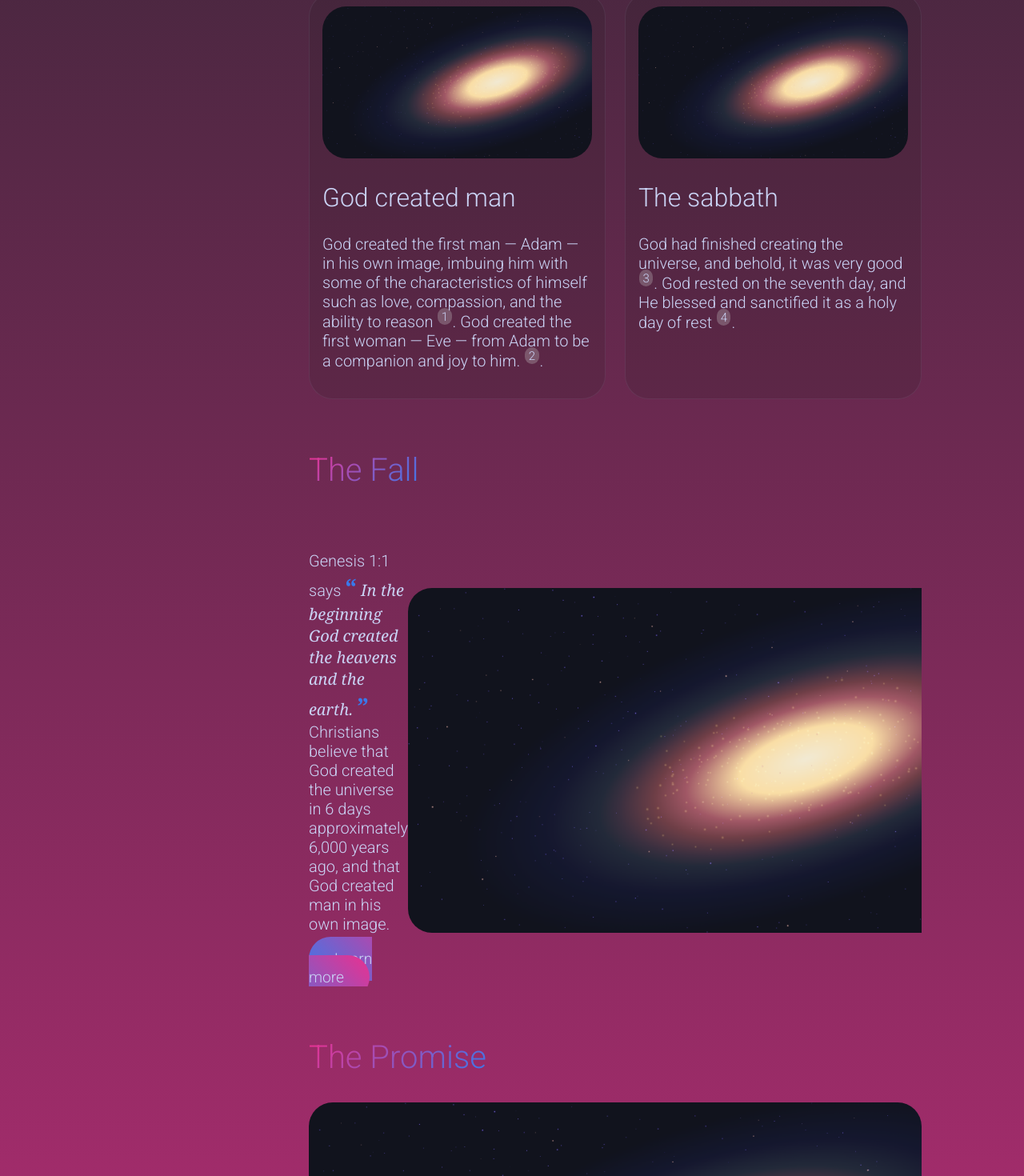
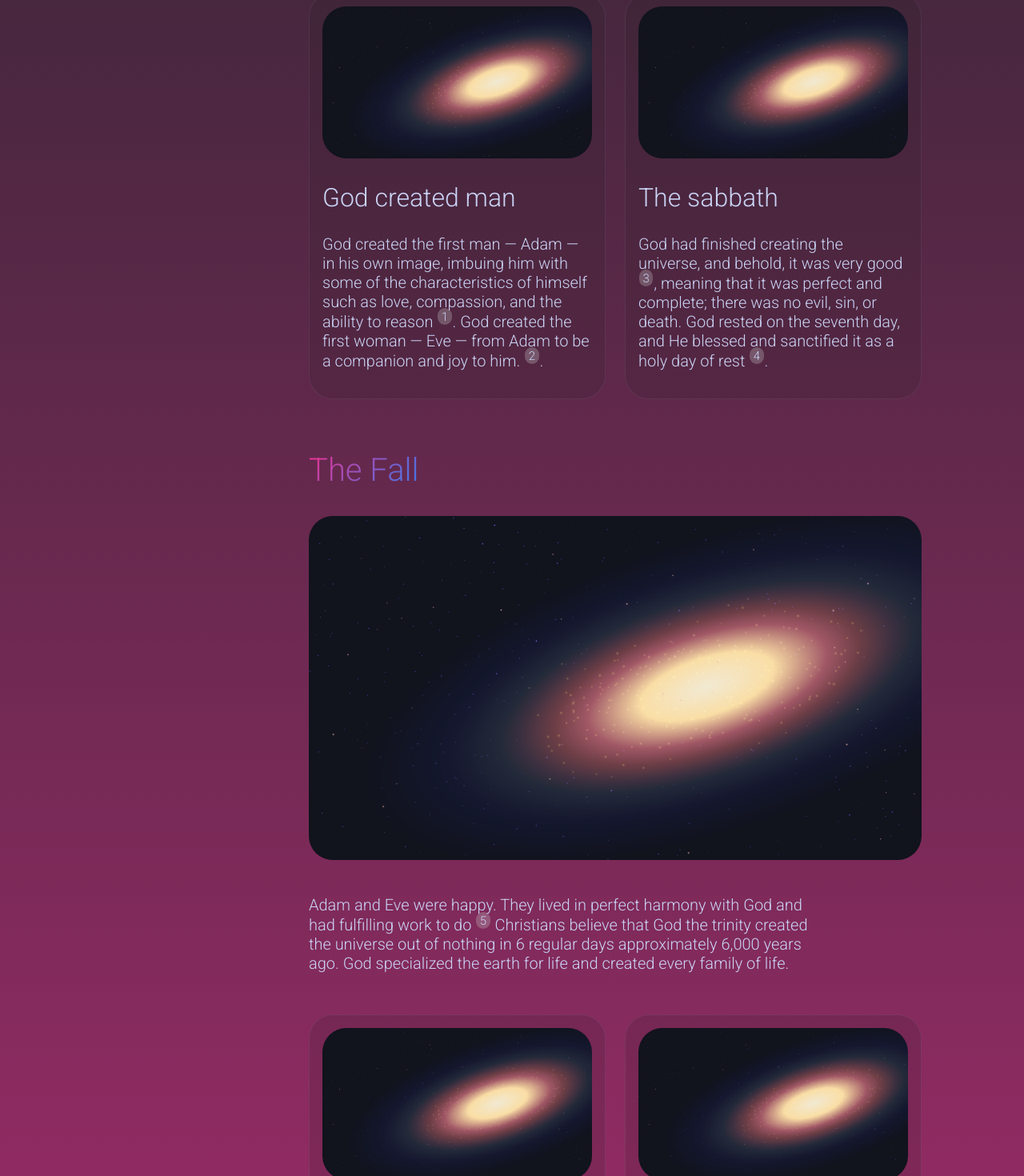
Before and after one commit to Falconbird18/firm-foundation, a SvelteKit app: page /basics in a window 1280 px wide. Shown: the part 1287-2757 px from the top of the page at 80% size. Built offline with nearby package versions, Linux system fonts and the light colour scheme.

Commit message:
Update bible verses to support quotes.

```diff
--- a/src/lib/components/BibleCitation.svelte
+++ b/src/lib/components/BibleCitation.svelte
@@ -19,11 +19,17 @@
     });
 
     // Reactive statement to process verseText for inline verse numbers
-    // Looks for placeholders like [v2], [v3] and replaces them with styled <sup> tags.
-    $: processedVerseText = verseText.replace(
-        /\[v(\d+)\]/g,
-        '<sup class="verse-num-ingroup">$1</sup> ', // $1 is the captured number, add a space after
-    );
+    $: processedVerseText = (String(verseText ?? '')) // Ensure verseText is treated as a string, defaulting null/undefined to empty string
+        .replace(
+            /\[v(\d+)\]/g,
+            // Use single quotes for HTML attributes to avoid conflict with quote processing
+            "<sup class='verse-num-ingroup'>$1</sup> "
+        )
+        .replace(
+            /"([^"]+)"/g, // Matches text between double quotes. $1 captures the content inside.
+            // Use single quotes for HTML attributes here too for consistency, and typographic quotes for content
+            "<span class='verse-quote'>“$1”</span>"
+        );
 </script>
 
 <span class="citation-wrapper" title={verseRef || "View citation"}>
@@ -64,13 +70,12 @@
         min-width: 250px;
         max-width: 400px;
         padding: 1rem;
-        /* Updated background properties for proper blur effect */
         background-color: var(--background-2-trans);
-        backdrop-filter: blur(50px);
+        backdrop-filter: blur(150px);
         border: var(--border);
         border-radius: var(--primary-radius);
         box-shadow: 0 4px 6px rgba(0, 0, 0, 0.1);
-        z-index: 100;
+        z-index: 1000;
         text-align: left;
         font-size: 0.9rem;
         line-height: 1.5;
@@ -95,11 +100,15 @@
 
     /* Style for inline verse numbers within the popover text */
     :global(.verse-num-ingroup) {
-        /* Use :global if <sup> is directly in slot, not needed here as it's generated */
-        font-weight: 600; /* Make them slightly bolder */
-        font-size: 0.75em; /* Slightly smaller than surrounding text */
-        vertical-align: super; /* Ensure proper superscript alignment */
-        margin: 0 0.1em; /* Tiny bit of space around the number */
-        color: var(--primary); /* Use primary color or another subtle color */
+        font-weight: 600;
+        font-size: 0.75em;
+        vertical-align: super;
+        margin: 0 0.1em;
+        color: var(--primary);
+    }
+
+    /* Style for quoted text within the popover */
+    :global(.verse-quote) {
+        font-style: italic;
     }
 </style>
--- a/src/routes/basics/+page.svelte
+++ b/src/routes/basics/+page.svelte
@@ -169,28 +169,52 @@
                     <h2>The sabbath</h2>
                     <p>
                         God had finished creating the universe, and behold, it was very good
-                        <BibleCitation verseRef="Genesis 1:31" verseText="God saw all that He had made, and behold, it was very good. And there was evening and there was morning, the sixth day." />.
+                        <BibleCitation verseRef="Genesis 1:31" verseText="God saw all that He had made, and behold, it was very good. And there was evening and there was morning, the sixth day." />,
+                        meaning that it was perfect and complete; there was no evil, sin, or death.
+                        God rested on the seventh day, and He blessed and sanctified it as a holy day of rest
+                        <BibleCitation verseRef="Genesis 2:2-3" verseText={'[v2]By the seventh day God completed His work which He had done, and He rested on the seventh day from all His work which He had done. [v3]Then God blessed the seventh day and sanctified it, because in it He rested from all His work which God had created and made.'} />.
+                    </p>
+                </div>
+            </div>
+        </section>
+        <section class="content-section" id="the-fall">
+            <h1 class="colored-header">The Fall</h1>
+            <img src="creation.png" class="card-image" />
+            <div class="card-flex">
+                <div class="card-text">
+                    <p>
+                        Adam and Eve were happy. They lived in perfect harmony with God and had fulfilling work to do <BibleCitation verseRef="Genesis 1:28" verseText={'God blessed them; and God said to them, "Be fruitful and multiply, and fill the earth, and subdue it; and rule over the fish of the sea and over the birds of the sky and over every living thing that moves on the earth."'} /> Christians believe that God the trinity created the universe
+                        out of nothing in 6 regular days approximately 6,000 years
+                        ago. God specialized the earth for life and created every
+                        family of life.
+                    </p>
+                </div>
+            </div>
+            <div class="sub-cards-container">
+                <div class="sub-card">
+                    <img src="creation.png" class="card-image" />
+                    <h2>God created man</h2>
+                    <p>
+                        God created the first man — Adam — in his own image,
+                        imbuing him with some of the characteristics of himself
+                        such as love, compassion, and the ability to reason
+                        <BibleCitation verseRef="Genesis 1:27" verseText="God created man in His own image, in the image of God He created him; male and female He created them." />.
+                        God created the first woman — Eve — from Adam to be a
+                        companion and joy to him.
+                        <BibleCitation verseRef="Genesis 2:21-22" verseText="[v21]So the Lord God caused a deep sleep to fall upon the man, and he slept; then He took one of his ribs and closed up the flesh at that place. [v22] The Lord God fashioned into a woman the rib which He had taken from the man, and brought her to the man." />.
+                    </p>
+                </div>
+                <div class="sub-card">
+                    <img src="creation.png" class="card-image" />
+                    <h2>The sabbath</h2>
+                    <p>
+                        God had finished creating the universe, and behold, it was very good
+                        <BibleCitation verseRef="Genesis 1:31" verseText="God saw all that He had made, and behold, it was very good. And there was evening and there was morning, the sixth day." />,
+                        meaning that it was perfect and complete; there was no evil, sin, or death.
                         God rested on the seventh day, and He blessed and sanctified it as a holy day of rest
                         <BibleCitation verseRef="Genesis 2:2-3" verseText="[v2]By the seventh day God completed His work which He had done, and He rested on the seventh day from all His work which He had done. [v3]Then God blessed the seventh day and sanctified it, because in it He rested from all His work which God had created and made." />.
                     </p>
                 </div>
-            </div>
-        </section>
-
-        <section class="content-section" id="the-fall">
-            <h1 class="colored-header">The Fall</h1>
-            <div class="card-flex">
-                <div class="card-text">
-                    <p>
-                        Genesis 1:1 says <Quote
-                            quote="In the beginning God created the heavens and the earth."
-                        /> Christians believe that God created the universe in 6
-                        days approximately 6,000 years ago, and that God created
-                        man in his own image.
-                    </p>
-                    <a href="/library" class="cta-primary">Learn more</a>
-                </div>
-                <img src="creation.png" class="card-image" />
             </div>
         </section>
 
```
